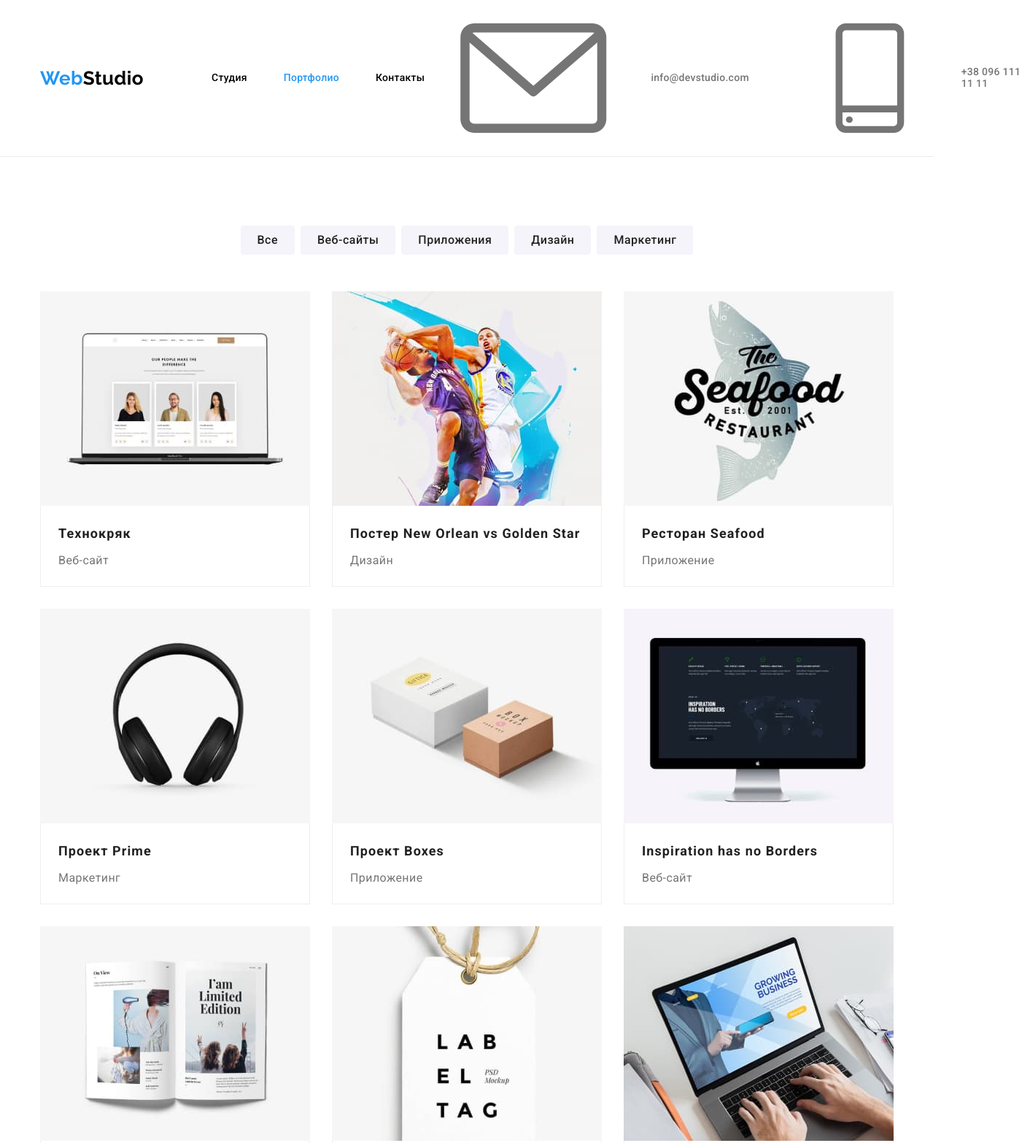
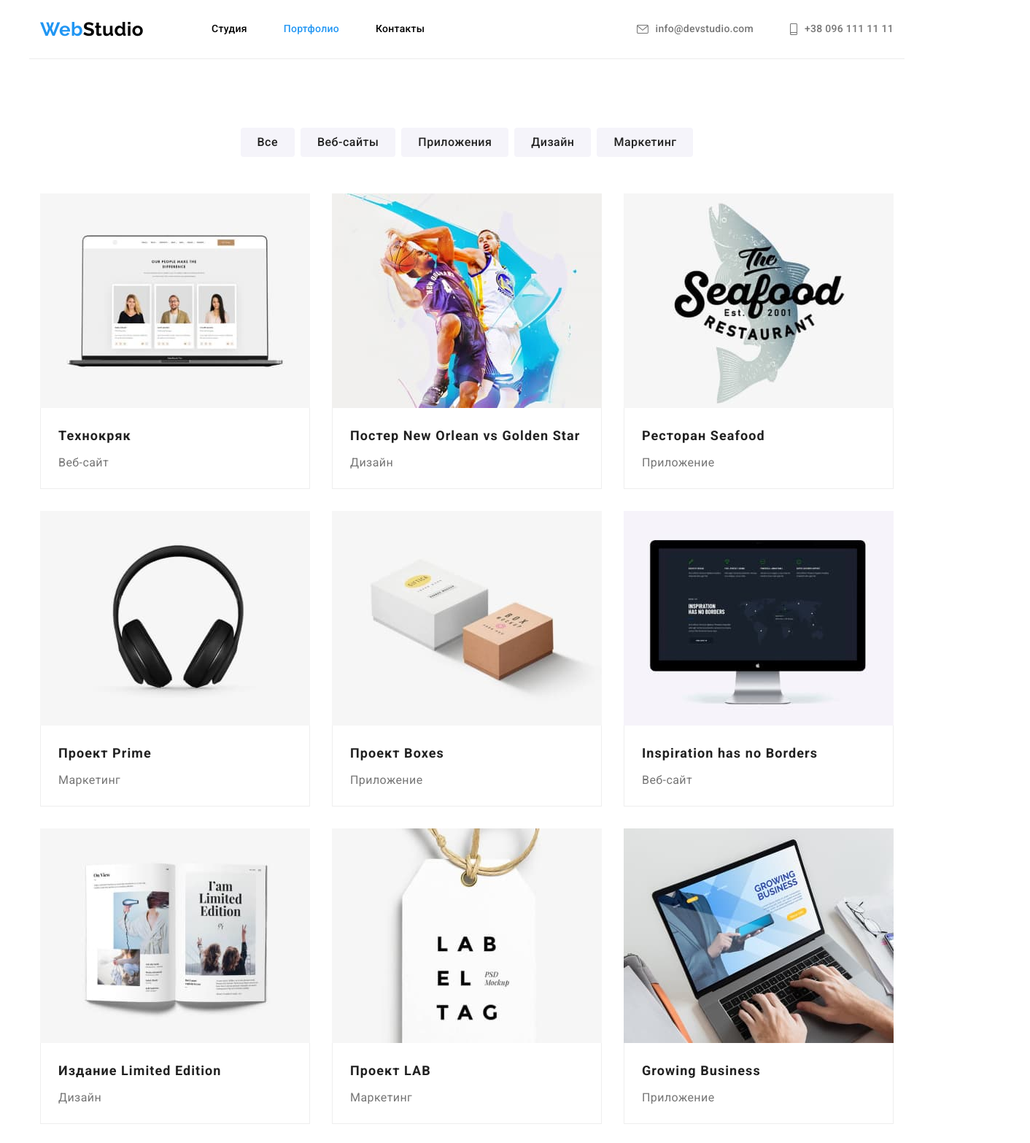
Before and after one commit to IMissOdeToCode/goit-markup-hw-04, a plain HTML site: page portfolio.html in a window 1280 px wide. Shown: the top 1566 px of the page at 73% size, 1412 px wide, since content can reach past the window. Drawn offline with nearby package versions, Linux system fonts and the light colour scheme.

Commit message:
fixes portfolio.html

```diff
--- a/css/styles.css
+++ b/css/styles.css
@@ -586,9 +586,24 @@ nav {
 	box-shadow: 0px 3px 1px rgba(0, 0, 0, 0.1),
 				0px 1px 2px rgba(0, 0, 0, 0.08),
 				0px 2px 2px rgba(0, 0, 0, 0.12);
+	outline: transparent;
 }
 
 /* result */
+.result-link {
+	display: block;
+}
+
+.result-link:hover,
+.result-link:focus {
+	outline: transparent;
+
+	/* prettier-ignore*/
+	box-shadow: 0px 1px 1px rgba(0, 0, 0, 0.12),
+				0px 4px 4px rgba(0, 0, 0, 0.06),
+				1px 4px 6px rgba(0, 0, 0, 0.16);
+}
+
 .result-title {
 	color: var(--bc-light-black);
 	font-weight: 700;
--- a/portfolio.html
+++ b/portfolio.html
@@ -27,8 +27,8 @@
 
 	<body>
 		<!--navigation-->
-		<header class="line">
-			<div class="container main-nav">
+		<header>
+			<div class="container main-nav line">
 				<nav>
 					<!-- prettier-ignore -->
 					<a href="./index.html" class="main-logo link" rel="noopener noreferrer nofolow">
@@ -53,7 +53,7 @@
 				<ul class="contact-nav list">
 					<li class="item">
 						<a href="mailto:info@devstudio.com" class="link">
-							<svg class="logo-contact">
+							<svg class="logo-contact" width="16px" height="12px">
 								<use href="./images/icons.svg#envelope"></use>
 							</svg>
 							info@devstudio.com
@@ -61,7 +61,7 @@
 					</li>
 					<li class="item">
 						<a href="tel:+380961111111" class="link">
-							<svg class="logo-contact">
+							<svg class="logo-contact" width="10px" height="16px">
 								<use href="./images/icons.svg#smartphone"></use>
 							</svg>
 							+38 096 111 11 11
@@ -89,6 +89,7 @@
 					<div class="gallery-container">
 						<ul class="card-set list">
 							<li class="result-card">
+								<a href="" class="result-link link">
 									<div class="card-thumb">
 										<img src="./images/img-21.jpg" alt="" width="370" height="294" />
 									</div>
@@ -96,9 +97,11 @@
 										<h2 class="result-title">Технокряк</h2>
 										<p class="result-text">Веб-сайт</p>
 									</div>
+								</a>
 							</li>
 
 							<li class="result-card">
+								<a href="" class="result-link link">
 									<div class="card-thumb">
 										<img src="./images/img-22.jpg" alt="" width="370" height="294" />
 									</div>
@@ -106,9 +109,11 @@
 										<h2 class="result-title">Постер New Orlean vs Golden Star</h2>
 										<p class="result-text">Дизайн</p>
 									</div>
+								</a>
 							</li>
 
 							<li class="result-card">
+								<a href="" class="result-link link">
 									<div class="card-thumb">
 										<img src="./images/img-23.jpg" alt="" width="370" height="294" />
 									</div>
@@ -116,9 +121,11 @@
 										<h2 class="result-title">Ресторан Seafood</h2>
 										<p class="result-text">Приложение</p>
 									</div>
+								</a>
 							</li>
 
 							<li class="result-card">
+								<a href="" class="result-link link">
 									<div class="card-thumb">
 										<img src="./images/img-24.jpg" alt="" width="370" height="294" />
 									</div>
@@ -126,9 +133,11 @@
 										<h2 class="result-title">Проект Prime</h2>
 										<p class="result-text">Маркетинг</p>
 									</div>
+								</a>
 							</li>
 
 							<li class="result-card">
+								<a href="" class="result-link link">
 									<div class="card-thumb">
 										<img src="./images/img-25.jpg" alt="" width="370" height="294" />
 									</div>
@@ -136,9 +145,11 @@
 										<h2 class="result-title">Проект Boxes</h2>
 										<p class="result-text">Приложение</p>
 									</div>
+								</a>
 							</li>
 
 							<li class="result-card">
+								<a href="" class="result-link link">
 									<div class="card-thumb">
 										<img src="./images/img-26.jpg" alt="" width="370" height="294" />
 									</div>
@@ -146,9 +157,11 @@
 										<h2 class="result-title">Inspiration has no Borders</h2>
 										<p class="result-text">Веб-сайт</p>
 									</div>
+								</a>
 							</li>
 
 							<li class="result-card">
+								<a href="" class="result-link link">
 									<div class="card-thumb">
 										<img src="./images/img-27.jpg" alt="" width="370" height="294" />
 									</div>
@@ -156,9 +169,11 @@
 										<h2 class="result-title">Издание Limited Edition</h2>
 										<p class="result-text">Дизайн</p>
 									</div>
+								</a>
 							</li>
 
 							<li class="result-card">
+								<a href="" class="result-link link">
 									<div class="card-thumb">
 										<img src="./images/img-28.jpg" alt="" width="370" height="294" />
 									</div>
@@ -166,9 +181,11 @@
 										<h2 class="result-title">Проект LAB</h2>
 										<p class="result-text">Маркетинг</p>
 									</div>
+								</a>
 							</li>
 
 							<li class="result-card">
+								<a href="" class="result-link link">
 									<div class="card-thumb">
 										<img src="./images/img-29.jpg" alt="" width="370" height="294" />
 									</div>
@@ -176,6 +193,7 @@
 										<h2 class="result-title">Growing Business</h2>
 										<p class="result-text">Приложение</p>
 									</div>
+								</a>
 							</li>
 						</ul>
 					</div>
@@ -206,7 +224,7 @@
 					</address>
 				</div>
 				<div class="social-block">
-					<h2 class="social-block-header">Приєднуйтесь</h2>
+					<p class="social-block-header">Приєднуйтесь</p>
 					<ul class="company-social-link list">
 						<li>
 							<a class="round-link-f" href="https://www.instagram.com/">
```
Lines whose indentation alone changed are shown as unchanged.
